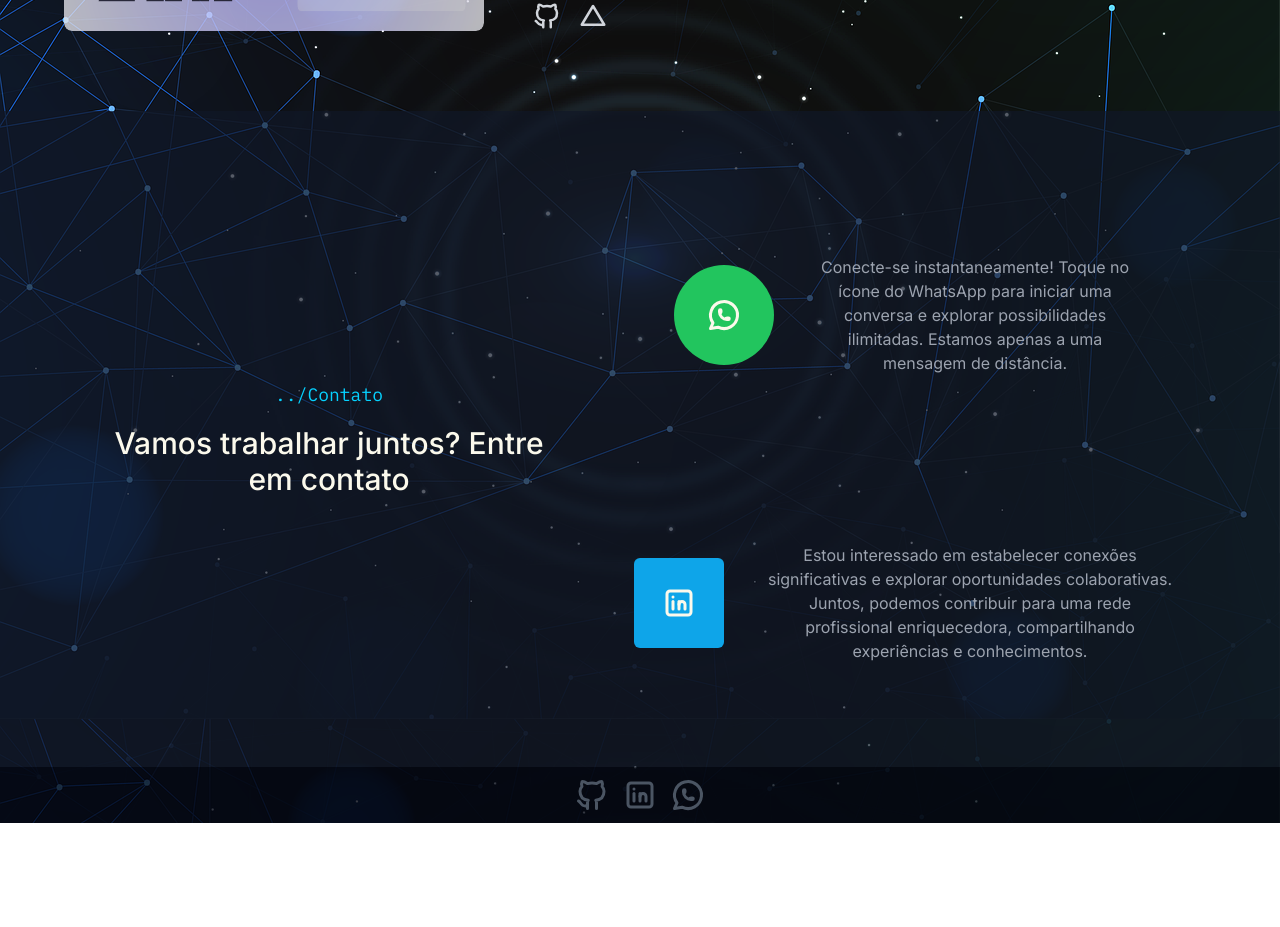
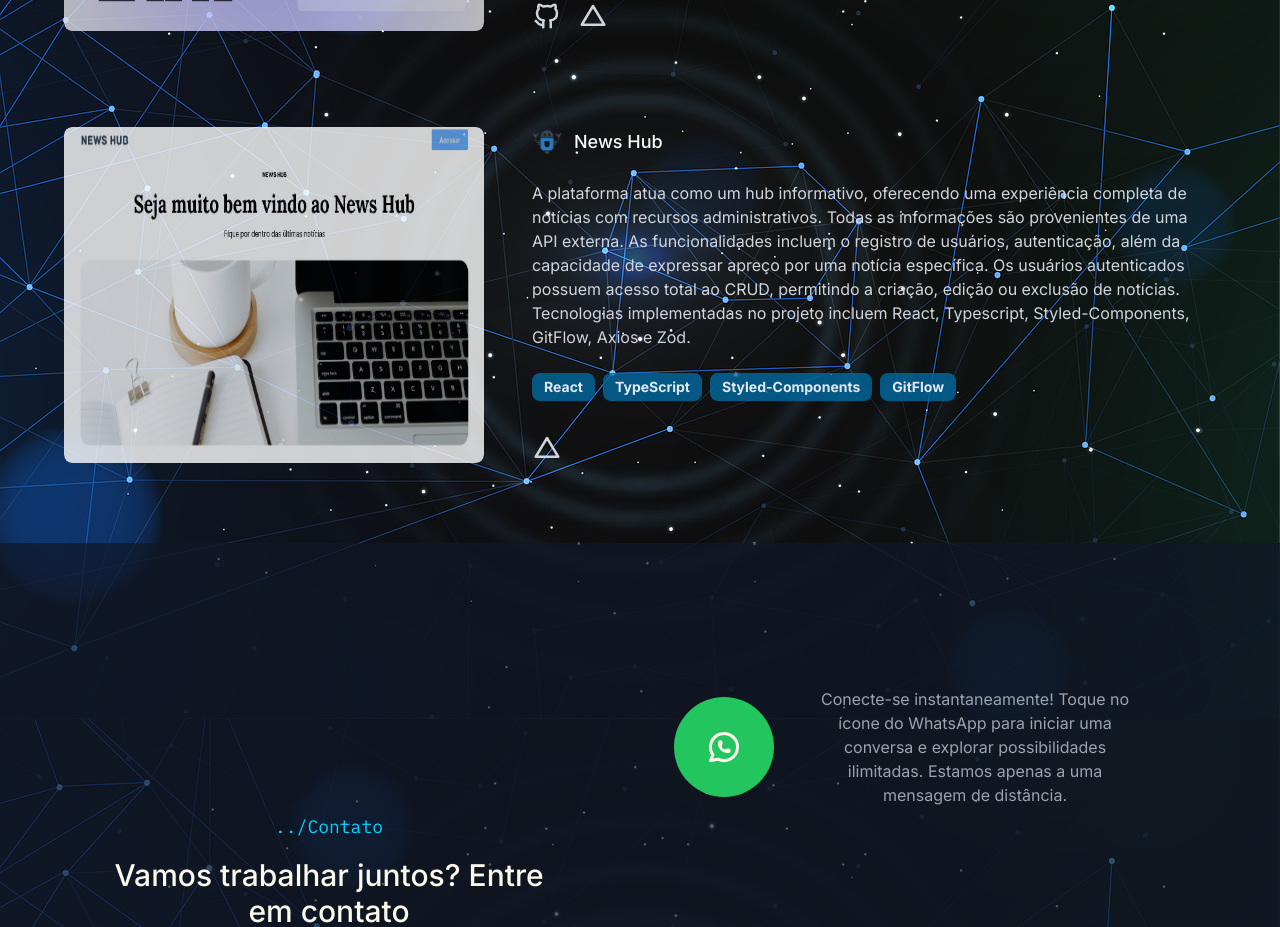
Before and after one commit to Lais-Lessa/Portfolio, a Next.js app: page / in a window 1280 px wide. Shown: the part 1840-2767 px from the top of the page. Before the commit the page ends 2663 px from the top, so only its background shows below. Built offline with nearby package versions, Linux system fonts and the light colour scheme; what tailwindcss-gradients would draw is missing.

Commit message:
fix:Atualização Projetos

```diff
--- a/src/app/pages/hero-section/techs/projects/project-card/index.tsx
+++ b/src/app/pages/hero-section/techs/projects/project-card/index.tsx
@@ -4,7 +4,8 @@ import { Link } from "@/app/components/link"
 import Image from "next/image"
 import { TbBrandGithub, TbBrandVercel } from "react-icons/tb"
 import { motion } from 'framer-motion'
-import  ContactHub from "../../../../../../../public/images/ContactHub.png"
+import ContactHub from "../../../../../../../public/images/ContactHub.png"
+import NewsHub from "../../../../../../../public/images/newshub.jpg"
 
 export const ProjectCard = () => {
 
@@ -16,13 +17,15 @@ export const ProjectCard = () => {
     }
 
     return (
+        <>
             <motion.div
-            className="flex gap-6 lg:gap-12 flex-col lg:flex-row "
+                className="flex gap-6 lg:gap-12 flex-col lg:flex-row"
                 initial={{ opacity: 0, y: 100 }}
                 whileInView={{ opacity: 1, y: 0 }}
                 exit={{ opacity: 0, y: 100 }}
-            transition={{ duration: 0.5 }}
-        >
+                transition={{ duration: 0.5 }}>
+
+
                 <div className="flex gap-6 lg:gap-12 flex-col lg:flex-row">
                     <motion.div className="w-full h-[200px] sm:h-[300px] lg:w-[420px] lg:min-h-full object-contain overflow-hidden rounded-lg"
                         initial={{ opacity: 0, y: 100, scale: 0.5 }}
@@ -65,15 +68,75 @@ export const ProjectCard = () => {
                     </div>
                     <div className="flex flex-row lg:max-w-[350px] gap-4 ">
                         <Link href="https://github.com/Lais-Lessa/FullStackCRUD" target="_blank">
-                    <TbBrandGithub className="text-3xl"/>
+                            <TbBrandGithub className="text-3xl" />
                         </Link>
                         <Link href=" https://frontend-lais-lessa.vercel.app" target="_blank">
-                    <TbBrandVercel className="text-3xl"/>
+                            <TbBrandVercel className="text-3xl" />
                         </Link>
                     </div>
                 </div>
+            </motion.div>
+
+            <motion.div
+                className="flex gap-6 lg:gap-12 flex-col lg:flex-row lg:mt-24"
+                initial={{ opacity: 0, y: 100 }}
+                whileInView={{ opacity: 1, y: 0 }}
+                exit={{ opacity: 0, y: 100 }}
+                transition={{ duration: 0.5 }}>
 
 
+                <div className="flex gap-6 lg:gap-12 flex-col lg:flex-row">
+                    <motion.div className="w-full h-[200px] sm:h-[300px] lg:w-[420px] lg:min-h-full object-contain overflow-hidden rounded-lg"
+                        initial={{ opacity: 0, y: 100, scale: 0.5 }}
+                        whileInView={{ opacity: 1, y: 0, scale: 1 }}
+                        exit={{ opacity: 0, y: 100, scale: 0.5 }}
+                        transition={{ duration: 0.3, delay: 0.3 }}
+                    >
+                        <Image
+                            width={600}
+                            height={600}
+                            src={NewsHub}
+                            alt="Imagem"
+                            className="w-full h-full object-fill rounded-lg opacity-80" />
                     </motion.div>
+                </div>
+
+                <div>
+                    <motion.h3 className="flex items-center gap-3 font-medium text-lg text-gray-50 "
+                        {...animProps}
+                        transition={{ duration: 0.7 }}>
+                        <Image
+                            width={30}
+                            height={30}
+                            src={"/images/iconetecnologia.png"}
+                            alt=""
+                        />
+                        News Hub
+                    </motion.h3>
+
+                    <motion.p className="text-gray-300 my-6"
+                        {...animProps}
+                        transition={{ duration: 0.2, delay: 0.3 }}>
+                       A plataforma atua como um hub informativo, oferecendo uma experiência completa de notícias com recursos administrativos. Todas as informações são provenientes de uma API externa. As funcionalidades incluem o registro de usuários, autenticação, além da capacidade de expressar apreço por uma notícia específica. Os usuários autenticados possuem acesso total ao CRUD, permitindo a criação, edição ou exclusão de notícias. Tecnologias implementadas no projeto incluem React, Typescript, Styled-Components, GitFlow, Axios e Zod.
+                    </motion.p>
+
+                    <div className="flex gap-x-2 gap-y-3 flex-wrap lg:max-w-[500px] mb-8">
+                        <span className="bg-sky-700/80 text-sm text-slate-200 font-bold py-1 px-3 rounded-lg"> React </span>
+                        <span className="bg-sky-700/80 text-sm text-slate-200 font-bold py-1 px-3 rounded-lg"> TypeScript </span>
+                        <span className="bg-sky-700/80 text-sm text-slate-200 font-bold py-1 px-3 rounded-lg"> Styled-Components </span>
+                        <span className="bg-sky-700/80 text-sm text-slate-200 font-bold py-1 px-3 rounded-lg"> GitFlow </span>
+
+                    </div>
+                    <div className="flex flex-row lg:max-w-[350px] gap-4 ">
+                        <Link href="https://news-hub-feed.vercel.app/" target="_blank">
+                            <TbBrandVercel className="text-3xl" />
+                        </Link>
+                    </div>
+                </div>
+            </motion.div>
+        </>
+
+
+
     )
 }
```
Also changed, not shown: public/images/newshub.jpg (added). Lines whose indentation alone changed are shown as unchanged.
